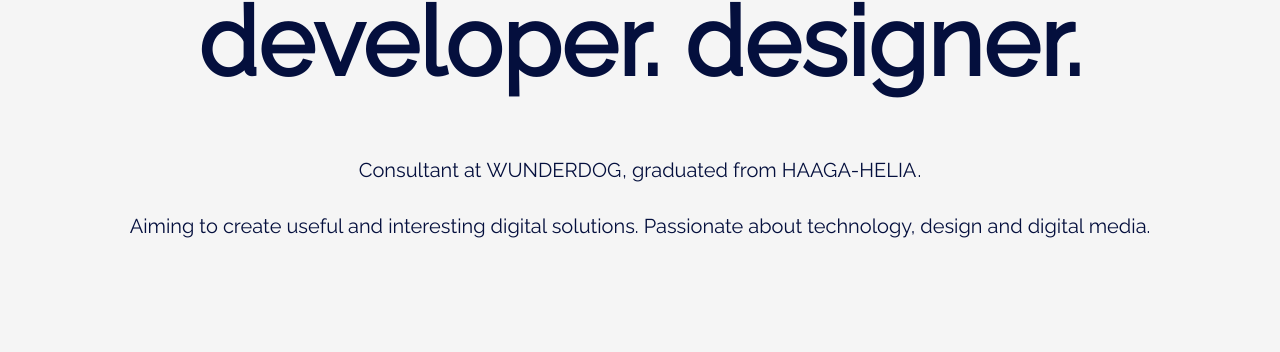
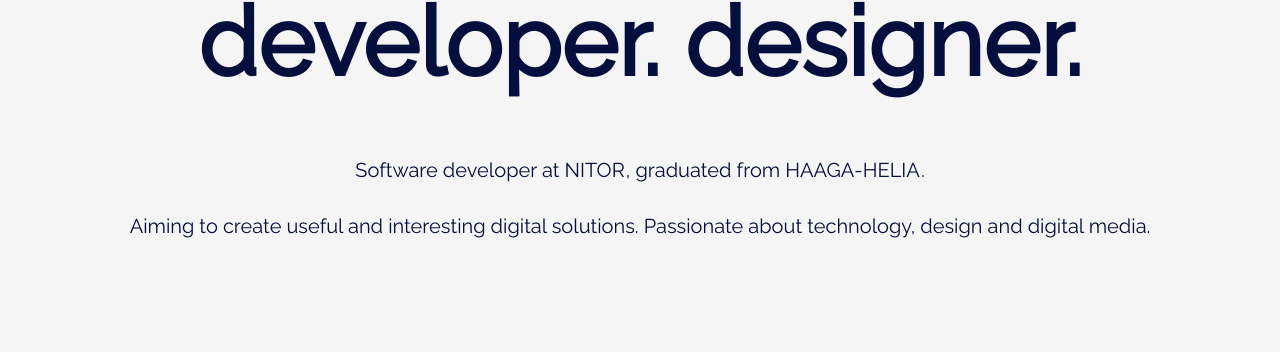
Before and after one commit to TatuArvela/tatuarvela.dev, a Jekyll site: the page built from index.md, in a window 1280 px wide. Shown: the part 340-692 px from the top of the page. Built offline with Jekyll 4.4.1, drawn with Linux system fonts in a browser that asks for light colours.

Commit message:
Update index.md

```diff
--- a/index.md
+++ b/index.md
@@ -2,7 +2,7 @@
 layout: default
 title: developer. designer.
 ---
-Consultant at {% include Link.html text="Wunderdog" url="https://wunder.dog/" %}, graduated from {% include Link.html text="Haaga-Helia" url="https://www.haaga-helia.fi/" %}.
+Software developer at {% include Link.html text="Nitor" url="https://www.nitor.com/" %}, graduated from {% include Link.html text="Haaga-Helia" url="https://www.haaga-helia.fi/" %}.
 
 Aiming to create useful and interesting digital solutions.
 Passionate about technology, design and digital media.
```
